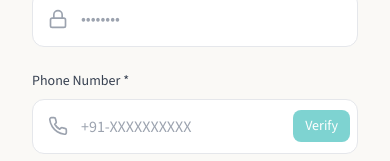
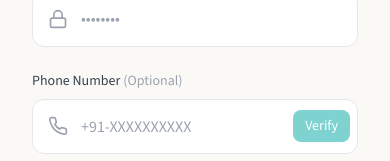
Before and after one commit to asurax2412/rohits-healthcare, a React (Vite) app in the folder frontend/: page /register in a window 390 px wide. Shown: the part 761-922 px from the top of the page. Built offline with nearby package versions, Linux system fonts and the light colour scheme; no server answers.

Commit message:
Update UI to show phone as optional

```diff
--- a/frontend/src/pages/BookAppointment.jsx
+++ b/frontend/src/pages/BookAppointment.jsx
@@ -396,7 +396,7 @@ const BookAppointment = () => {
                 {/* Phone with OTP Verification */}
                 <div>
                   <label className="block text-sm font-medium text-gray-700 mb-2">
-                    Phone Number <span className="text-red-500">*</span>
+                    Phone Number <span className="text-gray-400 font-normal">(Optional)</span>
                     {phoneVerified && (
                       <span className="ml-2 text-green-600 text-xs">✓ Verified</span>
                     )}
@@ -413,7 +413,6 @@ const BookAppointment = () => {
                           disabled={phoneVerified}
                           className={`w-full pl-12 pr-4 py-3 rounded-xl border ${phoneVerified ? 'bg-green-50 border-green-300' : 'border-gray-200'} focus:border-medical-teal`}
                           placeholder="+91 XXXXXXXXXX"
-                          required
                         />
                       </div>
                       {!phoneVerified && (
--- a/frontend/src/pages/RegisterPage.jsx
+++ b/frontend/src/pages/RegisterPage.jsx
@@ -407,9 +407,11 @@ const RegisterPage = () => {
                 </div>
               </div>
 
-              {/* Phone with OTP */}
+              {/* Phone with OTP - Optional */}
               <div>
-                <label className="block text-sm font-medium text-gray-700 mb-2">Phone Number *</label>
+                <label className="block text-sm font-medium text-gray-700 mb-2">
+                  Phone Number <span className="text-gray-400 font-normal">(Optional)</span>
+                </label>
                 <div className="relative">
                   <Phone className="absolute left-4 top-1/2 transform -translate-y-1/2 w-5 h-5 text-gray-400" />
                   <input
@@ -420,7 +422,6 @@ const RegisterPage = () => {
                     disabled={phoneVerified}
                     className={`w-full pl-12 pr-24 py-3.5 rounded-xl border ${phoneVerified ? 'bg-green-50 border-green-300' : 'border-gray-200'} focus:border-medical-teal focus:ring-2 focus:ring-medical-teal/20`}
                     placeholder="+91-XXXXXXXXXX"
-                    required
                   />
                   {phoneVerified ? (
                     <div className="absolute right-4 top-1/2 transform -translate-y-1/2 flex items-center gap-1 text-green-600">
```
